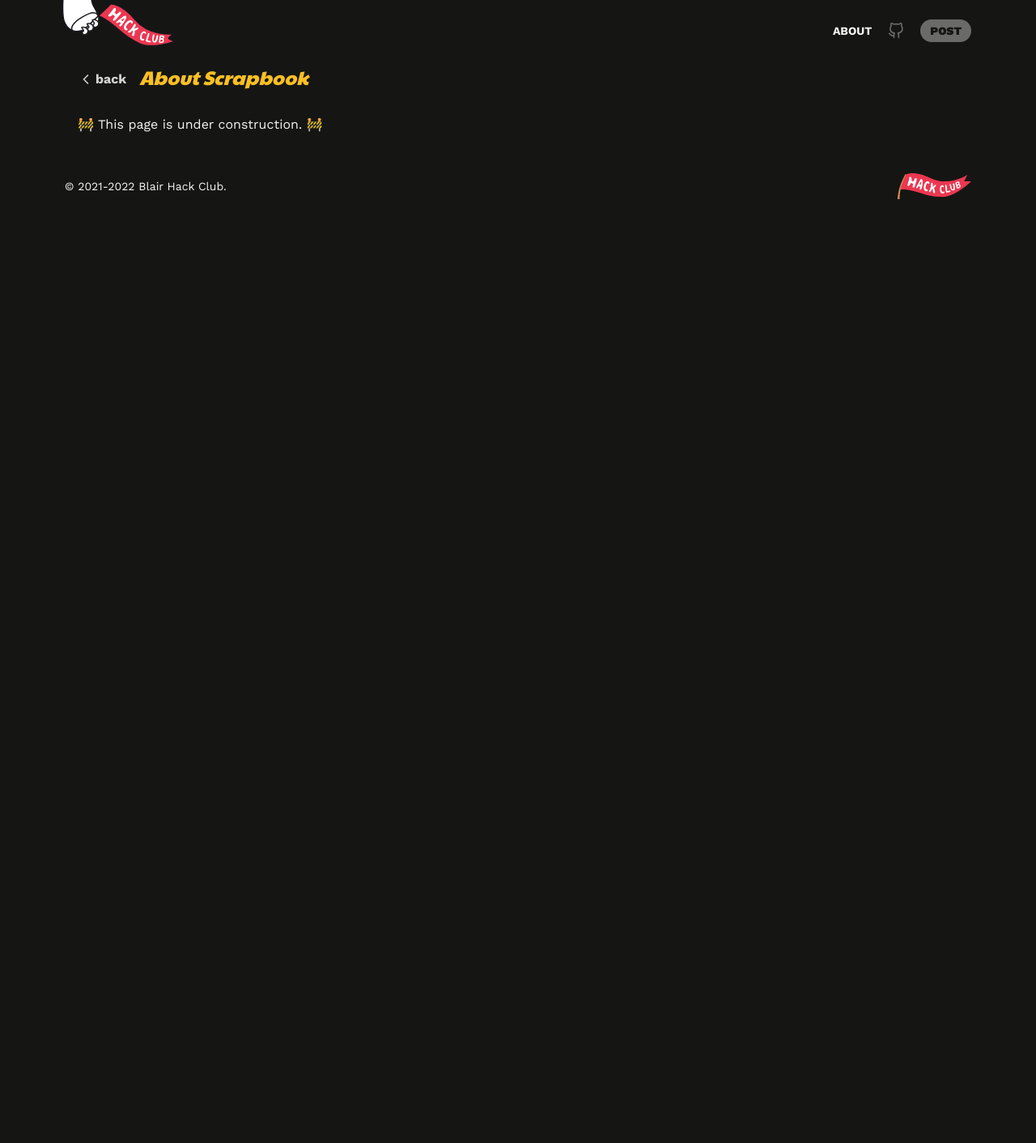
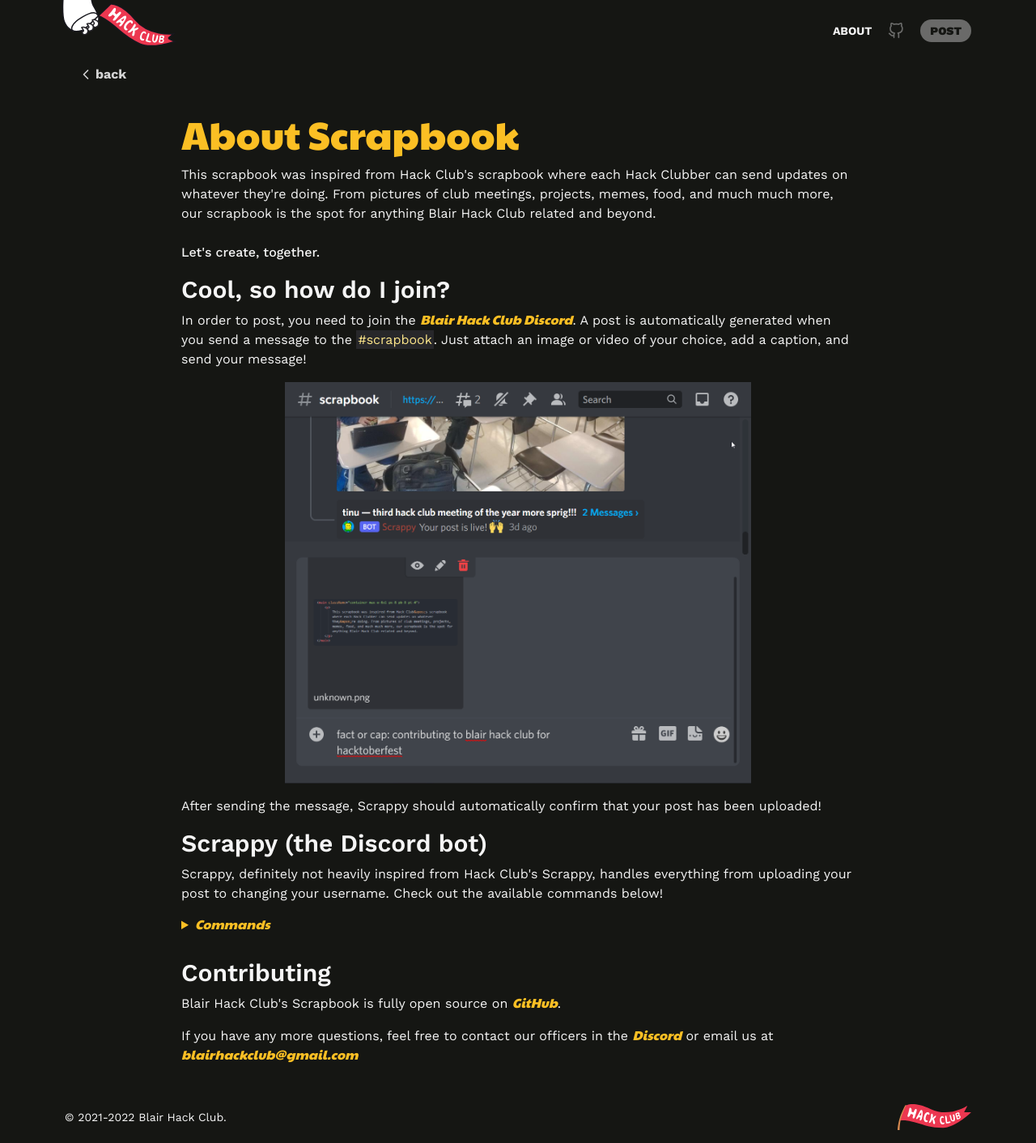
Before and after one commit to blairhackclub/site-v2, a Next.js app: page /scrapbook/about in a window 1280 px wide. Shown: the whole page at 81% size. Before the commit the page ends 800 px from the top, so only its background shows below. Built offline with nearby package versions, Linux system fonts and the light colour scheme.

Commit message:
created: aboutus page

```diff
--- a/pages/scrapbook/about.tsx
+++ b/pages/scrapbook/about.tsx
@@ -1,44 +1,148 @@
-import React from 'react';
-import Head from 'next/head';
-import Link from 'next/link';
-import { useRouter } from 'next/router';
+import React from "react";
+import Head from "next/head";
+import Link from "next/link";
+import { useRouter } from "next/router";
 
-import { ChevronLeft } from 'react-feather';
+import { ChevronLeft } from "react-feather";
 
-import Navbar from '../../components/Navbar';
-import Footer from '../../components/Footer';
+import Navbar from "../../components/Navbar";
+import Footer from "../../components/Footer";
 
 export default function ScrapbookAboutPage() {
     const router = useRouter();
 
-
-  return <>
+    return (
+        <>
             <Head>
                 <title>{`About – Scrapbook – Blair Hack Club`}</title>
                 {/* <meta name="description" content="by @linkai101 on github" /> */}
             </Head>
 
-    <Navbar type="scrapbook"/>
+            <Navbar type="scrapbook" />
 
             <header className="px-8 pt-20 pb-4 container max-w-6xl flex flex-col gap-6">
                 <div className="flex items-end gap-4">
                     <Link href="/scrapbook" passHref>
                         <a className="hover:underline underline-offset-2">
                             <span className="flex items-center gap-0.5 text-neutral-300 font-bold">
-              <ChevronLeft size={20}/> back
+                                <ChevronLeft size={20} /> back
                             </span>
                         </a>
                     </Link>
-        <h1 className="text-2xl text-amber-400 font-fancy italic leading-tight">
-          About Scrapbook
-        </h1>
                 </div>
             </header>
 
-    <main className="container max-w-6xl px-8 pb-8 pt-4">
-      <p>🚧 This page is under construction. 🚧</p>
+            <main className="container max-w-4xl px-8 pb-8 pt-4">
+                <h1 className="text-5xl text-amber-400 font-fancy leading-tight mb-2">
+                    About Scrapbook
+                </h1>
+                <p>
+                    This scrapbook was inspired from Hack Club&apos;s scrapbook
+                    where each Hack Clubber can send updates on whatever
+                    they&apos;re doing. From pictures of club meetings,
+                    projects, memes, food, and much much more, our scrapbook is
+                    the spot for anything Blair Hack Club related and beyond.{" "}
+                    <br />
+                    <br />
+                    <span className="font-medium">
+                        Let&apos;s create, together.
+                    </span>
+                </p>
+                <h2 className="text-3xl mt-4 mb-2 font-semibold">
+                    Cool, so how do I join?
+                </h2>
+                <p>
+                    In order to post, you need to join the{" "}
+                    <a
+                        href="https://bhc.page.link/discord"
+                        target="_blank"
+                        rel="noreferrer"
+                        className="font-medium text-amber-400 font-fancy italic leading-tight hover:underline underline-offset-2"
+                    >
+                        Blair Hack Club Discord
+                    </a>
+                    . A post is automatically generated when you send a message
+                    to the{" "}
+                    <span className="bg-zinc-800 p-0.5 text-amber-200">
+                        #scrapbook
+                    </span>
+                    . Just attach an image or video of your choice, add a
+                    caption, and send your message!
+                    <img
+                        className="object-contain w-full max-w-xl my-4 mx-auto"
+                        alt="A scrapbook post about to be sent"
+                        src="/assets/scrapbook/about/examplepost.png"
+                    />
+                    After sending the message, Scrappy should automatically
+                    confirm that your post has been uploaded!
+                </p>
+                <h2 className="text-3xl mt-4 mb-2  font-semibold">
+                    Scrappy (the Discord bot)
+                </h2>
+                <p>
+                    Scrappy, definitely not heavily inspired from Hack
+                    Club&apos;s Scrappy, handles everything from uploading your
+                    post to changing your username. Check out the available
+                    commands below!
+                    <details>
+                        <summary className="text-amber-400 font-fancy italic leading-tight hover:underline underline-offset-2 cursor-pointer my-4">
+                            <span className="font-medium">Commands</span>
+                        </summary>
+                        <ul className="list-disc list-inside">
+                            <li>
+                                <span className="font-medium">
+                                    /scrappy setusername
+                                </span>{" "}
+                                - change your username on the scrapbook
+                            </li>{" "}
+                            <li>
+                                <span className="font-medium">
+                                    /scrappy setavatar
+                                </span>{" "}
+                                - change your avatar on the scrapbook
+                            </li>
+                        </ul>
+                    </details>
+                </p>
+                <h2 className="text-3xl mt-4 mb-2  font-semibold">
+                    Contributing
+                </h2>
+                <p>
+                    Blair Hack Club&apos;s Scrapbook is fully open source on{" "}
+                    <a
+                        href="https://github.com/blairhackclub/scrappy"
+                        target="_blank"
+                        rel="noreferrer"
+                        className="font-medium text-amber-400 font-fancy italic leading-tight hover:underline underline-offset-2"
+                    >
+                        GitHub
+                    </a>
+                    .
+                </p>
+                <p className="mt-4">
+                    If you have any more questions, feel free to contact our
+                    officers in the{" "}
+                    <a
+                        href="https://bhc.page.link/discord"
+                        target="_blank"
+                        rel="noreferrer"
+                        className="font-medium text-amber-400 font-fancy italic leading-tight hover:underline underline-offset-2"
+                    >
+                        Discord
+                    </a>{" "}
+                    or email us at{" "}
+                    <a
+                        href="mailto:blairhackclub@gmail.com"
+                        target="_blank"
+                        rel="noreferrer"
+                        className="font-medium text-amber-400 font-fancy italic leading-tight hover:underline underline-offset-2"
+                    >
+                        blairhackclub@gmail.com
+                    </a>
+                </p>
             </main>
 
-    <Footer/>
-  </>;
+            <Footer />
+        </>
+    );
 }
```
Also changed, not shown: public/assets/scrapbook/about/examplepost.png (added), 1 other file (tests, documents, lock files or other folders). Lines whose indentation alone changed are shown as unchanged.
